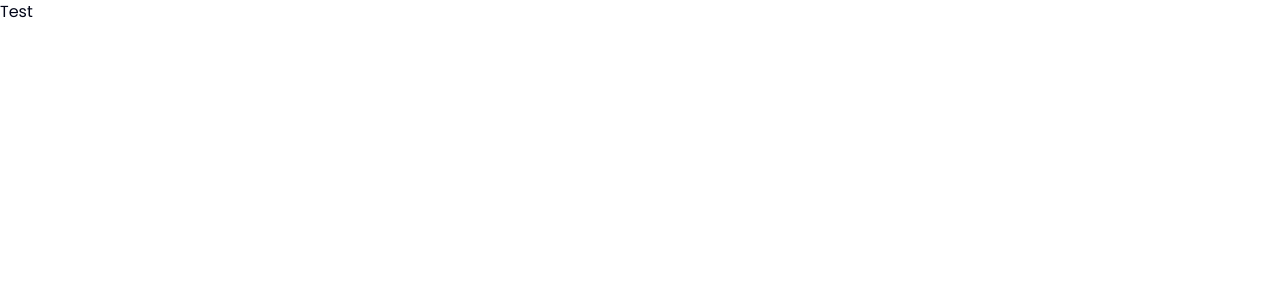
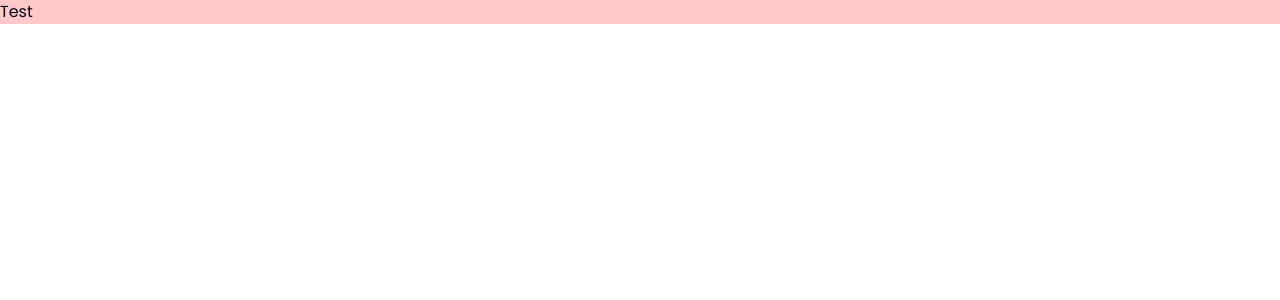
Before and after one commit to jasa-web-2000/bintangtapanulibersaudara.com, a Next.js app: page /travel in a window 1280 px wide. Shown: the top 300 px of the page. Built offline with nearby package versions, Linux system fonts and the light colour scheme.

Commit message:
malas ngoding, paham 🖐

```diff
--- a/src/app/layout.tsx
+++ b/src/app/layout.tsx
@@ -11,7 +11,6 @@ const poppins = Poppins({
 });
 
 export const metadata: Metadata = {
-
   title: config.APP_NAME,
   description: config.APP_NAME,
   authors: [{ name: config.DEVELOPER.name, url: config.DEVELOPER.url }],
@@ -71,7 +70,6 @@ export const metadata: Metadata = {
     locale: "id_ID",
     type: "website",
   },
-
 };
 
 export default function RootLayout({
@@ -83,7 +81,9 @@ export default function RootLayout({
     <html
       lang="id"
       className="scroll-smooth">
-      <body className={`${poppins.className} antialiased`}>{children}</body>
+      <body className={`${poppins.className} antialiased`}>
+        <div className="bg-red-200">{children}</div>
+      </body>
     </html>
   );
 }
--- a/src/app/travel/page.tsx
+++ b/src/app/travel/page.tsx
@@ -1,5 +1,8 @@
 import { Metadata, ResolvedMetadata } from "next";
 
+export const metadata: Metadata = {
+  title: "Home",
+};
 export default function Home() {
   return <p>Test</p>;
 }
```
